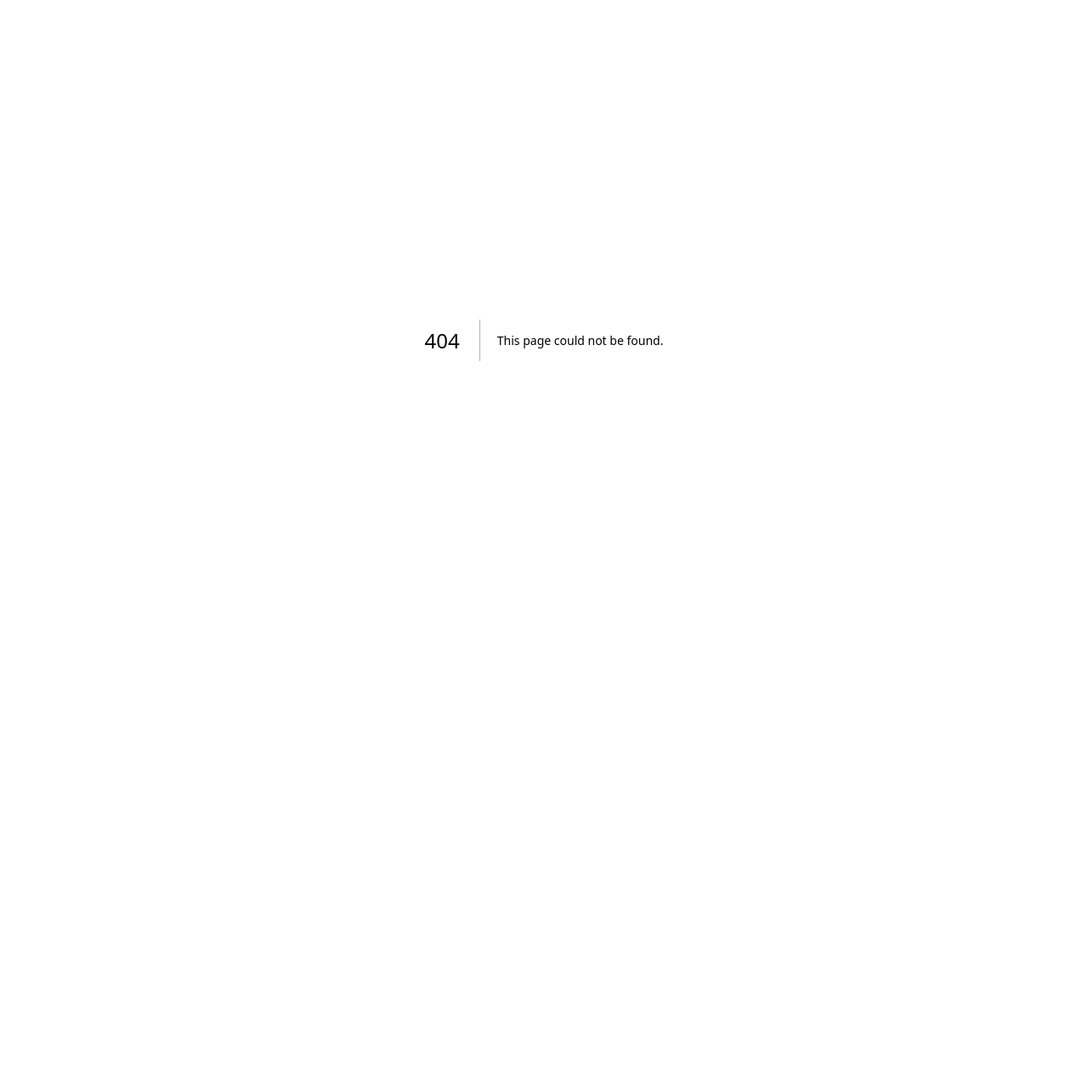
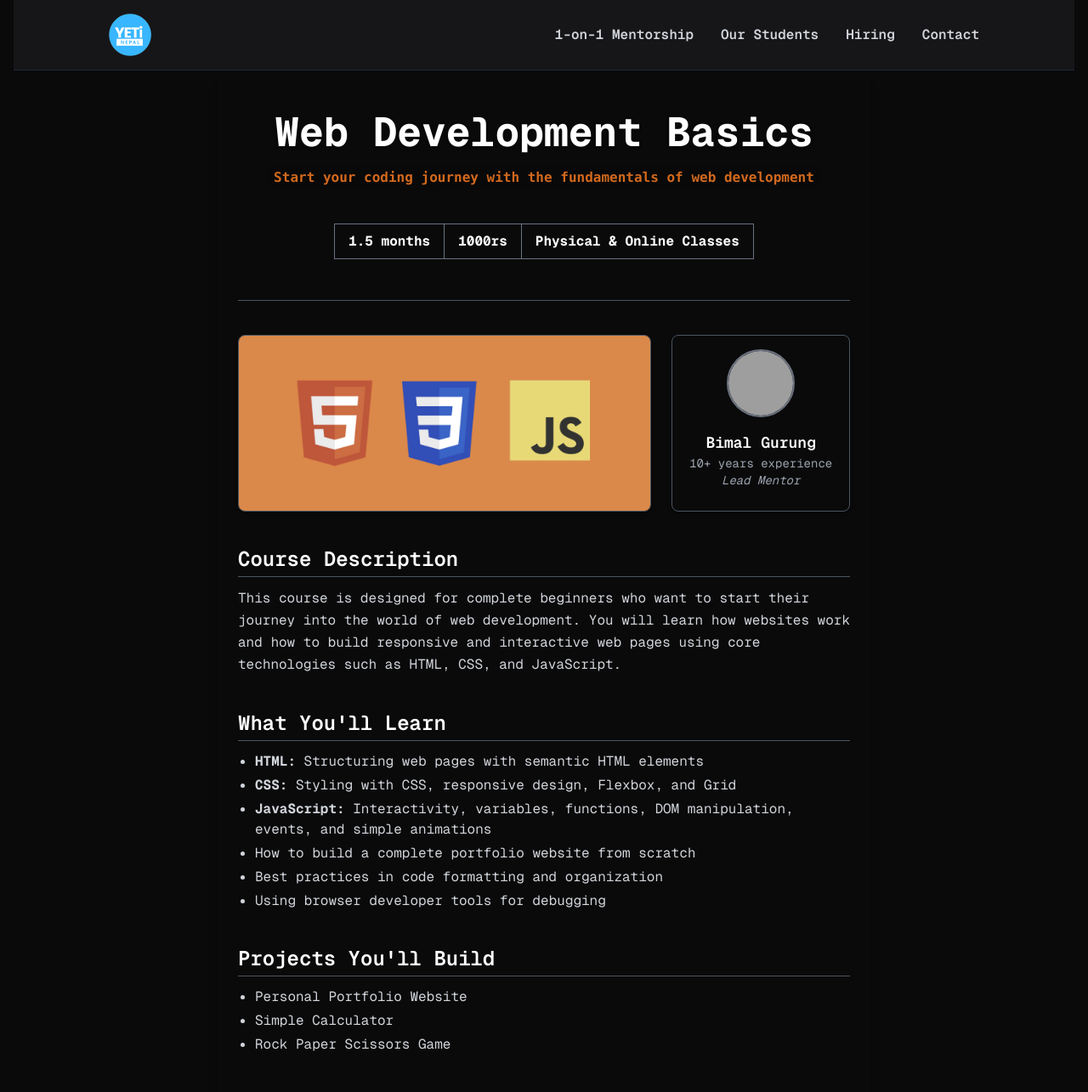
Before and after one commit to bimalgrg519/yetinepal, a Next.js app: page /courses/web-development-basics in a window 1280 px wide. Before the commit this address had no page. Shown: the top 1285 px of the page at 85% size. Before the commit the page ends 800 px from the top, so only its background shows below. Built offline with nearby package versions, Linux system fonts and the light colour scheme; grey boxes are pictures that could not be loaded.

Commit message:
couse details

```diff
--- /dev/null
+++ b/src/app/courses/web-development-basics/page.tsx
@@ -0,0 +1,100 @@
+import React, { memo, FC } from "react";
+import Image from 'next/image'
+
+interface WebDevelopmentProps { }
+
+const WebDevelopment: FC<WebDevelopmentProps> = memo(() => {
+  return (
+    <div className="max-w-3xl mx-auto px-6 py-12 rounded-xl shadow-lg">
+      <div className="flex flex-col justify-center items-center border-b border-gray-600 pb-12">
+        <h1 className="text-5xl font-bold  drop-shadow">Web Development Basics</h1>
+        <code className="bg-black/[.05] mt-4 text-[#d2691e] dark:bg-white/[.1] px-2 py-0.5 rounded font-semibold">
+          Start your coding journey with the fundamentals of web development
+        </code>
+        <div className="table border-collapse mt-10">
+          <div className="table-row">
+            <p className="font-bold table-cell border border-gray-500 px-4 py-2">1.5 months</p>
+            <p className="font-bold table-cell border border-gray-500 px-4 py-2">1000rs</p>
+            <p className="font-bold table-cell border border-gray-500 px-4 py-2">Physical & Online Classes</p>
+          </div>
+        </div>
+      </div>
+
+      <div className="mt-10 space-y-10">
+        <div className="flex flex-col sm:flex-row gap-6">
+          {/* Course Image Section */}
+          <div className="w-full sm:w-[70%] h-52 relative rounded-lg overflow-hidden border border-gray-600 shadow-md">
+            <Image
+              src="/course1.png"
+              alt="Web Development Course"
+              fill
+              className="object-cover grayscale-[30%] hover:grayscale-0 transition duration-500"
+            />
+          </div>
+
+          {/* Instructor Card */}
+          <div className="w-full sm:w-[30%] flex flex-col items-center text-center p-4 border border-gray-600 rounded-lg shadow-md">
+            <div className="relative w-20 h-20 rounded-full overflow-hidden border-2 border-gray-500">
+              <Image
+                src="/profile-pic.jpg"
+                alt="Instructor Photo"
+                fill
+                className="object-cover"
+              />
+            </div>
+            <div className="mt-4">
+              <p className="text-lg font-semibold text-white">Bimal Gurung</p>
+              <p className="text-sm text-gray-400">10+ years experience</p>
+              <p className="text-sm text-gray-400 italic">Lead Mentor</p>
+            </div>
+          </div>
+        </div>
+        <div>
+          <h2 className="text-2xl font-semibold mb-3 border-b border-gray-600 pb-1">Course Description</h2>
+          <p className="leading-relaxed text-gray-300">This course is designed for complete beginners who want to start their journey into the world of web development. You will learn how websites work and how to build responsive and interactive web pages using core technologies such as HTML, CSS, and JavaScript.</p>
+        </div>
+        <div>
+          <h2 className="text-2xl font-semibold mb-3 border-b border-gray-600 pb-1">What You'll Learn</h2>
+          <ul className="list-disc pl-5 space-y-1 text-gray-300">
+            <li><strong>HTML:</strong> Structuring web pages with semantic HTML elements</li>
+            <li><strong>CSS:</strong> Styling with CSS, responsive design, Flexbox, and Grid</li>
+            <li><strong>JavaScript:</strong> Interactivity, variables, functions, DOM manipulation, events, and simple animations</li>
+            <li>How to build a complete portfolio website from scratch</li>
+            <li>Best practices in code formatting and organization</li>
+            <li>Using browser developer tools for debugging</li>
+          </ul>
+        </div>
+        <div>
+          <h2 className="text-2xl font-semibold mb-3 border-b border-gray-600 pb-1">Projects You'll Build</h2>
+          <ul className="list-disc pl-5 space-y-1 text-gray-300">
+            <li>Personal Portfolio Website</li>
+            <li>Simple Calculator</li>
+            <li>Rock Paper Scissors Game</li>
+          </ul>
+        </div>
+        <div>
+          <h2 className="text-2xl font-semibold mb-3 border-b border-gray-600 pb-1">Who is this course for?</h2>
+          <ul className="list-disc pl-5 space-y-1 text-gray-300">
+            <li>Beginners looking to enter web development</li>
+            <li>Anyone interested in building websites from scratch</li>
+          </ul>
+        </div>
+        <div>
+          <h2 className="text-2xl font-semibold mb-3 border-b border-gray-600 pb-1">Benefits</h2>
+          <ul className="list-disc pl-5 space-y-1 text-gray-300">
+            <li>Hands-on learning</li>
+            <li>Certificate of completion</li>
+            <li>Personalized mentoring support</li>
+            <li>Small batch size for individual attention</li>
+          </ul>
+        </div>
+        <div>
+          <h2 className="text-2xl font-semibold mb-3 border-b border-gray-600 pb-1">Next Step</h2>
+          <p className="text-gray-300">Once you complete this course, you’ll be ready to move into more advanced topics such as MERN Stack or Mobile App Development.</p>
+        </div>
+      </div>
+    </div>
+  );
+});
+
+export default WebDevelopment;
--- a/src/app/layout.tsx
+++ b/src/app/layout.tsx
@@ -1,6 +1,7 @@
 import type { Metadata } from "next";
 import { Geist, Geist_Mono } from "next/font/google";
 import "./globals.css";
+import Navigation from "@/components/Navigation";
 
 const geistSans = Geist({
   variable: "--font-geist-sans",
@@ -27,8 +28,13 @@ export default function RootLayout({
       lang="en"
       className={`${geistSans.variable} ${geistMono.variable} antialiased`}
     >
-      <body className="font-[family-name:var(--font-geist-mono)]">
-        {children}
+      <body className="font-[family-name:var(--font-geist-mono)]
+        text-white px-4
+      ">
+        <Navigation />
+        <main className="max-w-5xl mx-auto">
+          {children}
+        </main>
       </body>
     </html>
   );
--- a/src/app/page.tsx
+++ b/src/app/page.tsx
@@ -1,16 +1,12 @@
-import Navigation from "@/components/Navigation";
 import HeroSection from "@/components/HeroSection";
 import CoursesSection from "@/components/CoursesSection";
 
 const Index = () => {
   return (
-    <div className="min-h-screen bg-[#1b1b1f] text-white px-4">
-      <Navigation />
-      <main className="max-w-5xl mx-auto">
-        <HeroSection />
-        <CoursesSection />
-      </main>
-    </div>
+    <>
+      <HeroSection />
+      <CoursesSection />
+    </>
   );
 };
 
--- a/src/components/CoursesSection.tsx
+++ b/src/components/CoursesSection.tsx
@@ -1,5 +1,6 @@
 import { Card, CardContent } from "@/components/ui/card";
 import Image from "next/image";
+import Link from "next/link";
 
 const CoursesSection = () => {
   const courses = [
@@ -10,6 +11,7 @@ const CoursesSection = () => {
         "Start your coding journey with the fundamentals of web development. Build responsive websites and learn how the web works from scratch.",
       imgPath: "/course1.png",
       duration: 1.5,
+      link: "/courses/web-development-basics",
     },
     {
       id: 2,
@@ -17,6 +19,7 @@ const CoursesSection = () => {
       description: "Build complete web applications",
       imgPath: "/course2.png",
       duration: 3,
+      link: "/courses/web-development-basics",
     },
     {
       id: 3,
@@ -24,6 +27,7 @@ const CoursesSection = () => {
       description: "Create mobile apps with React Native",
       duration: 1.5,
       imgPath: "/react-native.png",
+      link: "/courses/web-development-basics",
     },
   ];
 
@@ -36,13 +40,15 @@ const CoursesSection = () => {
             key={course.id}
             className="overflow-hidden border-gray-800 hover:bg-gray-650 cursor-pointer hover:scale-[102%] transition-all hover:shadow-glow-cyan"
           >
+            <Link href={course.link}>
               <CardContent className="p-0">
                 <div className="relative h-48 rounded-t-lg">
                   <Image
                     src={course.imgPath}
                     fill
+                    sizes="(max-width: 768px) 100vw, 33vw"
                     alt=""
-                  className="object-contain grayscale-[50%]"
+                    className="object-cover grayscale-[50%] w-auto h-auto"
                   />
                 </div>
 
@@ -50,15 +56,17 @@ const CoursesSection = () => {
                   <h3 className="text-lg font-semibold text-white mb-2">
                     {course.title}
                   </h3>
-                <a href="" className="underline mb-2 block font-extralight">
+                  <p className="underline mb-2 block font-extralight">
                     Read More
-                </a>
+                  </p>
+                  {/* <Link href="">Read More</Link> */}
                   <p className="font-extralight">
                     Duration: {course.duration} months
                   </p>
                 </div>
                 {/* <p className="text-gray-300 text-sm">{course.description}</p> */}
               </CardContent>
+            </Link>
           </Card>
         ))}
       </div>
--- a/src/components/HeroSection.tsx
+++ b/src/components/HeroSection.tsx
@@ -16,7 +16,8 @@ const HeroSection = () => {
           alt="Profile Pic"
           width={240}
           height={240}
-          className="rounded-md shadow-2xl"
+          className="rounded-md shadow-2xl h-auto w-auto"
+          priority={true}
         />
 
         <div className="">
--- a/src/components/Navigation.tsx
+++ b/src/components/Navigation.tsx
@@ -1,14 +1,14 @@
 import { Button } from "@/components/ui/button";
 import Image from "next/image";
+import Link from "next/link";
 
 const Navigation = () => {
   return (
     <nav className="bg-[#161618] border-b border-gray-800 px-6 py-4">
       <div className="max-w-5xl mx-auto flex items-center justify-between">
-        <div className="flex items-center space-x-4">
+        <Link href="/" className="flex items-center space-x-4">
           <Image src="/logo.png" alt="Logo" width={50} height={50} />
-        </div>
-
+        </Link>
         <div className="hidden md:flex items-center space-x-8">
           <a
             href="#"
```
Lines whose indentation alone changed are shown as unchanged.
